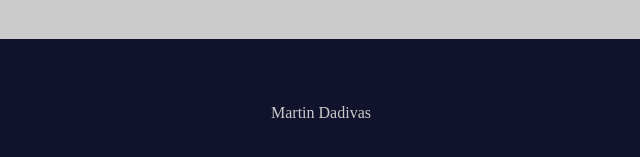
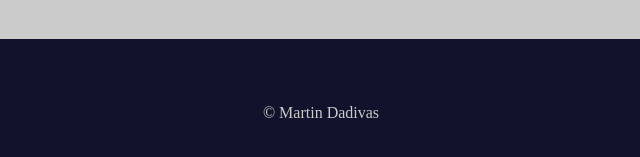
Before and after one commit to martindadivas/martindadivas.github.io, a plain HTML site: page index.html in a window 1280 px wide. Shown: the part 1805-1962 px from the top of the page, 319-959 px from the left. Drawn offline with Linux system fonts and the light colour scheme; a web font is replaced by a local one.

Commit message:
Update index.html

```diff
--- a/index.html
+++ b/index.html
@@ -67,7 +67,9 @@
 
 <!--footer-->
     <footer class="dark-background">
-        <p>Martin Dadivas</p>
+        <div class="footer-container">
+            <p>&copy; Martin Dadivas</p>
+        </div>
     </footer>
 </body>
 </html>
```
Lines whose indentation alone changed are shown as unchanged.
